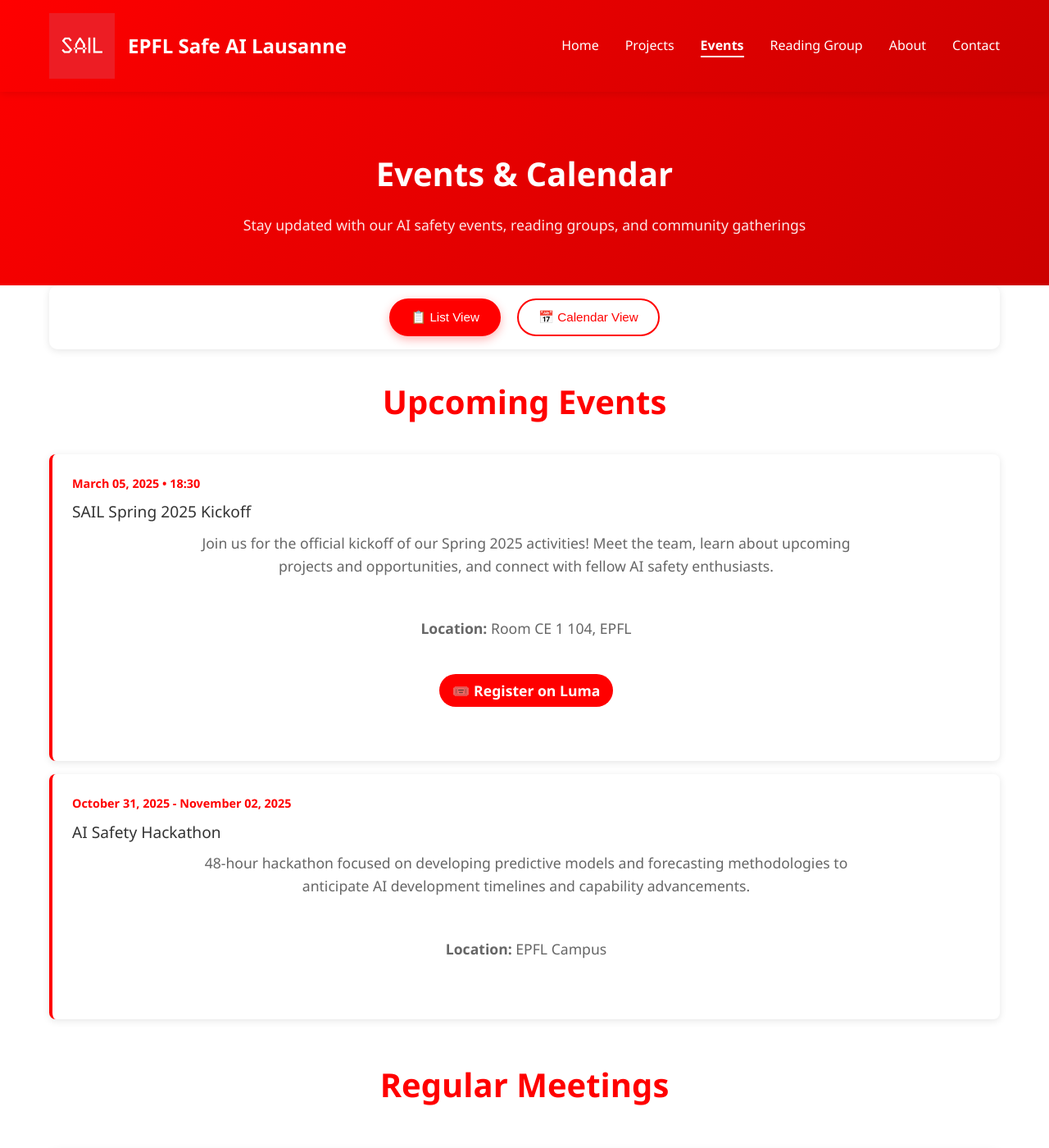
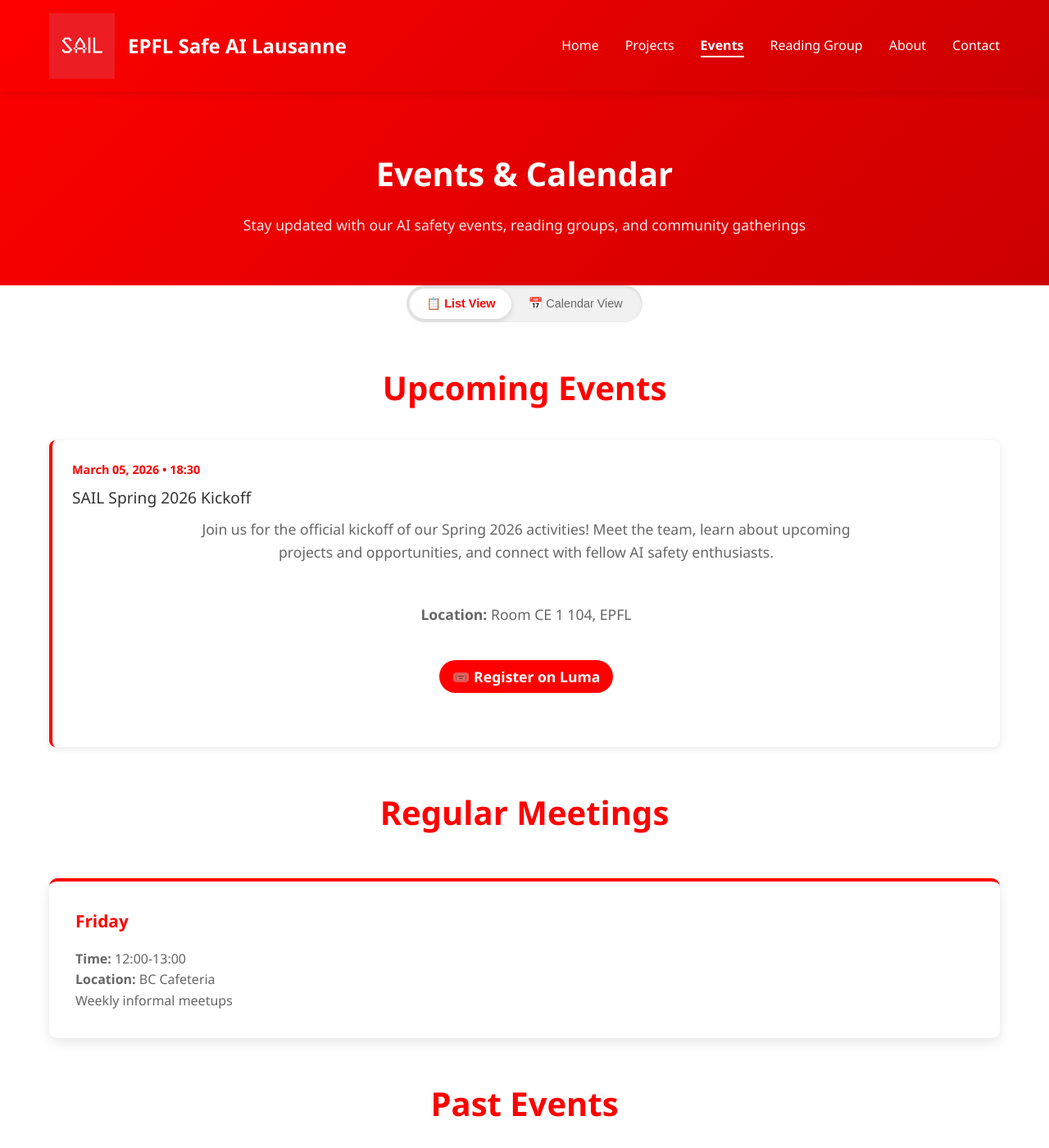
Before and after one commit to AWuhrmann/sail-website, a Jekyll site: the page built from events.html, in a window 1280 px wide and 1400 px high. Shown: the whole window at 82% size. Built offline with Jekyll 4.4.1, drawn with Linux system fonts in a browser that asks for light colours; some of the changed text lies outside the part shown.

Commit message:
Major improvements: fix year, toggle buttons, reading sessions, icons, and contrast
- Fix kickoff event year to 2026
- Redesign toggle buttons with pill-style container (no white box)
- Add 5 additional reading group sessions from Fall 2025 with proper papers
- Create and implement actual Telegram/LinkedIn SVG icons
- Fix 'Take Action Today' section: light background with proper contrast
- Replace all emoji icons with actual branded logos
- Improve button styling and hover effects throughout

```diff
--- a/_data/events.yml
+++ b/_data/events.yml
@@ -1,34 +1,48 @@
 upcoming:
-  - date: "2025-03-05"
-    title: "SAIL Spring 2025 Kickoff"
-    description: "Join us for the official kickoff of our Spring 2025 activities! Meet the team, learn about upcoming projects and opportunities, and connect with fellow AI safety enthusiasts."
+  - date: "2026-03-05"
+    title: "SAIL Spring 2026 Kickoff"
+    description: "Join us for the official kickoff of our Spring 2026 activities! Meet the team, learn about upcoming projects and opportunities, and connect with fellow AI safety enthusiasts."
     location: "Room CE 1 104, EPFL"
     time: "18:30"
     type: "kickoff"
     registration_url: "https://luma.com/event/manage/evt-gYX0pFffKH5bBVB"
 
-  - date: "2025-10-31"
-    end_date: "2025-11-02"
-    title: "AI Safety Hackathon"
-    description: "48-hour hackathon focused on developing predictive models and forecasting methodologies to anticipate AI development timelines and capability advancements."
+past:
+  - date: "2025-12-10"
+    title: "Reading Group #6"
+    description: "Paper: Strong Model Collapse (ICML '25)"
     location: "EPFL Campus"
-    type: "hackathon"
+    time: "18:30-20:00"
+    type: "reading_group"
 
-past:
+  - date: "2025-11-26"
+    title: "Reading Group #5"
+    description: "Paper: Utility Engineering-Analyzing and Controlling Emergent Value Systems in AIs ('25)"
+    location: "CM09, EPFL"
+    time: "18:30"
+    type: "reading_group"
+
+  - date: "2025-11-12"
+    title: "Reading Group #4"
+    description: "Paper: Stress Testing Deliberative Alignment for Anti-Scheming Training ('25)"
+    location: "CM09, EPFL"
+    time: "18:30"
+    type: "reading_group"
+
+  - date: "2025-10-29"
+    title: "Reading Group #3"
+    description: "Paper: Detecting Pretraining Data from Large Language Models (ICLR '24)"
+    location: "CO019, EPFL"
+    time: "18:30"
+    type: "reading_group"
+
   - date: "2025-10-08"
     title: "Reading Group #1"
     description: "Paper: Chain-of-Thought Is Not Explainability"
-    location: "AI Center Lounge"
-    time: "18:30-20:00"
+    location: "CO-0XX (underground level), EPFL"
+    time: "18:30"
     type: "reading_group"
     paper_url: "https://aigi.ox.ac.uk/wp-content/uploads/2025/07/Cot_Is_Not_Explainability.pdf"
-
-  - date: "2025-10-22"
-    title: "Reading Group #2"
-    description: "Paper discussion session"
-    location: "AI Center Lounge"
-    time: "18:30-20:00"
-    type: "reading_group"
 
 regular_meetings:
   - day: "Friday"
--- a/_layouts/default.html
+++ b/_layouts/default.html
@@ -290,36 +290,39 @@
 
         .view-toggle {
             text-align: center;
-            margin-bottom: 2rem;
-            background: white;
-            padding: 1rem;
-            border-radius: 10px;
-            box-shadow: 0 2px 10px rgba(0,0,0,0.1);
+            margin-bottom: 3rem;
+        }
+
+        .toggle-container {
+            display: inline-flex;
+            background: #f1f1f1;
+            border-radius: 30px;
+            padding: 4px;
+            box-shadow: inset 0 2px 4px rgba(0,0,0,0.1);
         }
 
         .toggle-btn {
-            background: white;
-            color: #ff0000;
-            border: 2px solid #ff0000;
-            padding: 12px 24px;
-            margin: 0 8px;
-            border-radius: 25px;
+            background: transparent;
+            color: #666;
+            border: none;
+            padding: 10px 20px;
+            border-radius: 26px;
             cursor: pointer;
             font-weight: 500;
-            transition: all 0.3s ease;
-            font-size: 0.95rem;
+            transition: all 0.2s ease;
+            font-size: 0.9rem;
+            position: relative;
         }
 
         .toggle-btn:hover {
-            background: #fff3f3;
-            transform: translateY(-1px);
-            box-shadow: 0 4px 12px rgba(255,0,0,0.2);
+            color: #333;
         }
 
         .toggle-btn.active {
-            background: #ff0000;
-            color: white;
-            box-shadow: 0 4px 12px rgba(255,0,0,0.3);
+            background: white;
+            color: #ff0000;
+            box-shadow: 0 2px 6px rgba(0,0,0,0.15);
+            font-weight: 600;
         }
 
         /* Events List */
--- a/events.html
+++ b/events.html
@@ -14,8 +14,10 @@
 <main class="container">
     <section class="section">
         <div class="view-toggle">
-            <button class="toggle-btn active" onclick="showListView()">📋 List View</button>
-            <button class="toggle-btn" onclick="showCalendarView()">📅 Calendar View</button>
+            <div class="toggle-container">
+                <button class="toggle-btn active" onclick="showListView()">📋 List View</button>
+                <button class="toggle-btn" onclick="showCalendarView()">📅 Calendar View</button>
+            </div>
         </div>
 
         <!-- List View -->
```
Also changed, not shown: about.html (+8 -4 lines), contact.html (+16 -12 lines), assets/icons/linkedin.svg (added), assets/icons/telegram.svg (added).
